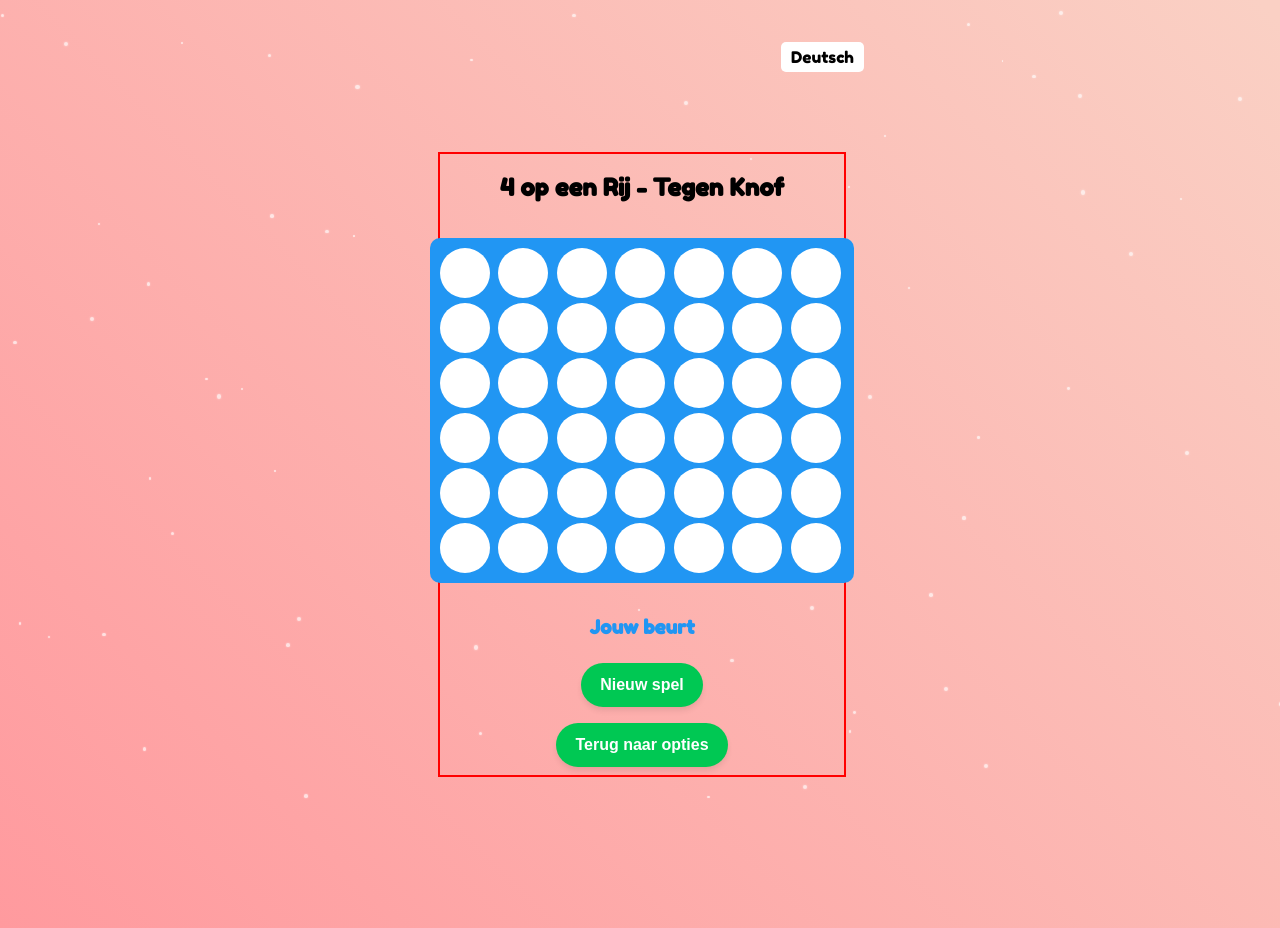
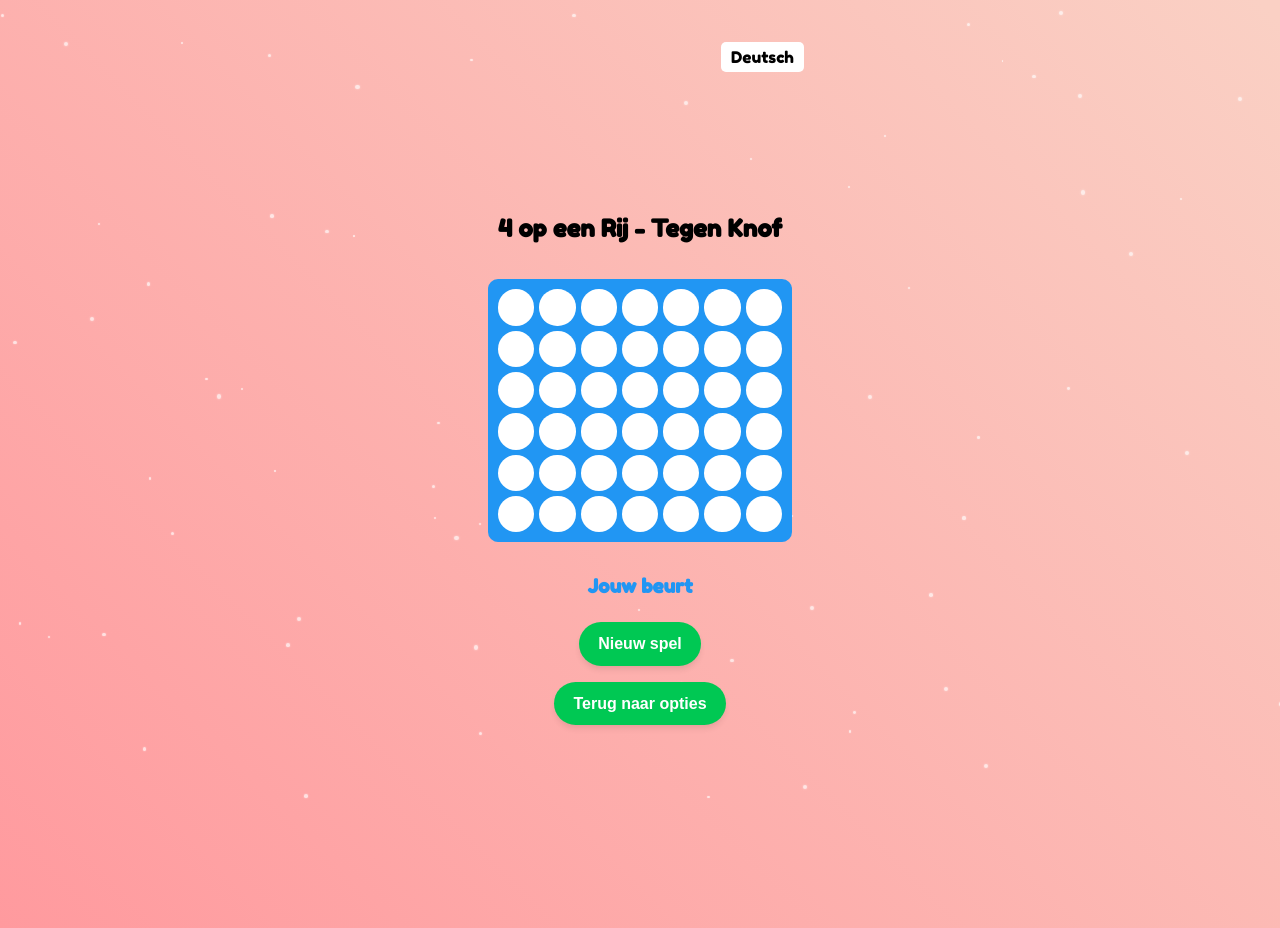
Before and after one commit to campique/rheezerbelten-webapp, a React (Create React App) app: page /games/connect-four/vs-knof in a window 1280 px wide. Built offline with nearby package versions, Linux system fonts and the light colour scheme; the HTML template or start-up script is replaced by a standard one.

Commit message:
Update ConnectFourVsKnof.js

```diff
--- a/src/games/ConnectFourVsKnof.js
+++ b/src/games/ConnectFourVsKnof.js
@@ -1,15 +1,15 @@
 import React, { useState, useEffect } from 'react';
 import styled from 'styled-components';
 import { useNavigate } from 'react-router-dom';
+import Confetti from 'react-confetti';
 
 const GameWrapper = styled.div`
   display: flex;
   flex-direction: column;
   align-items: center;
   width: 100%;
-  max-width: 600px;
+  max-width: 100%;
   margin: 0 auto;
-  border: 2px solid red; // Toegevoegd om de grenzen van de component te zien
 `;
 
 const Board = styled.div`
@@ -21,12 +21,12 @@ const Board = styled.div`
   border-radius: 10px;
   margin: 1rem 0;
   width: 100%;
-  max-width: 500px; // Toegevoegd om een maximale breedte te geven
+  max-width: 100%;
 `;
 
 const Cell = styled.div`
-  width: 50px;
-  height: 50px;
+  width: 100%;
+  padding-bottom: 100%;
   background: white;
   border-radius: 50%;
   position: relative;
@@ -82,6 +82,7 @@ const ConnectFourVsKnof = () => {
   const [gameActive, setGameActive] = useState(true);
   const [status, setStatus] = useState('Jouw beurt');
   const [isKnofThinking, setIsKnofThinking] = useState(false);
+  const [showConfetti, setShowConfetti] = useState(false);
 
   useEffect(() => {
     console.log('Initial game state:', gameState);
@@ -114,6 +115,9 @@ const ConnectFourVsKnof = () => {
           if (checkForWin(row, col, currentPlayer)) {
             setStatus(currentPlayer === 'red' ? 'Je wint!' : 'Knof wint!');
             setGameActive(false);
+            if (currentPlayer === 'red') {
+              setShowConfetti(true);
+            }
           } else if (checkForDraw()) {
             setStatus('Gelijkspel!');
             setGameActive(false);
@@ -266,10 +270,12 @@ const ConnectFourVsKnof = () => {
     setCurrentPlayer('red');
     setGameActive(true);
     setStatus('Jouw beurt');
+    setShowConfetti(false);
   };
 
   return (
     <GameWrapper>
+      {showConfetti && <Confetti />}
       <h2>4 op een Rij - Tegen Knof</h2>
       <Board>
         {gameState.map((row, rowIndex) =>
```
